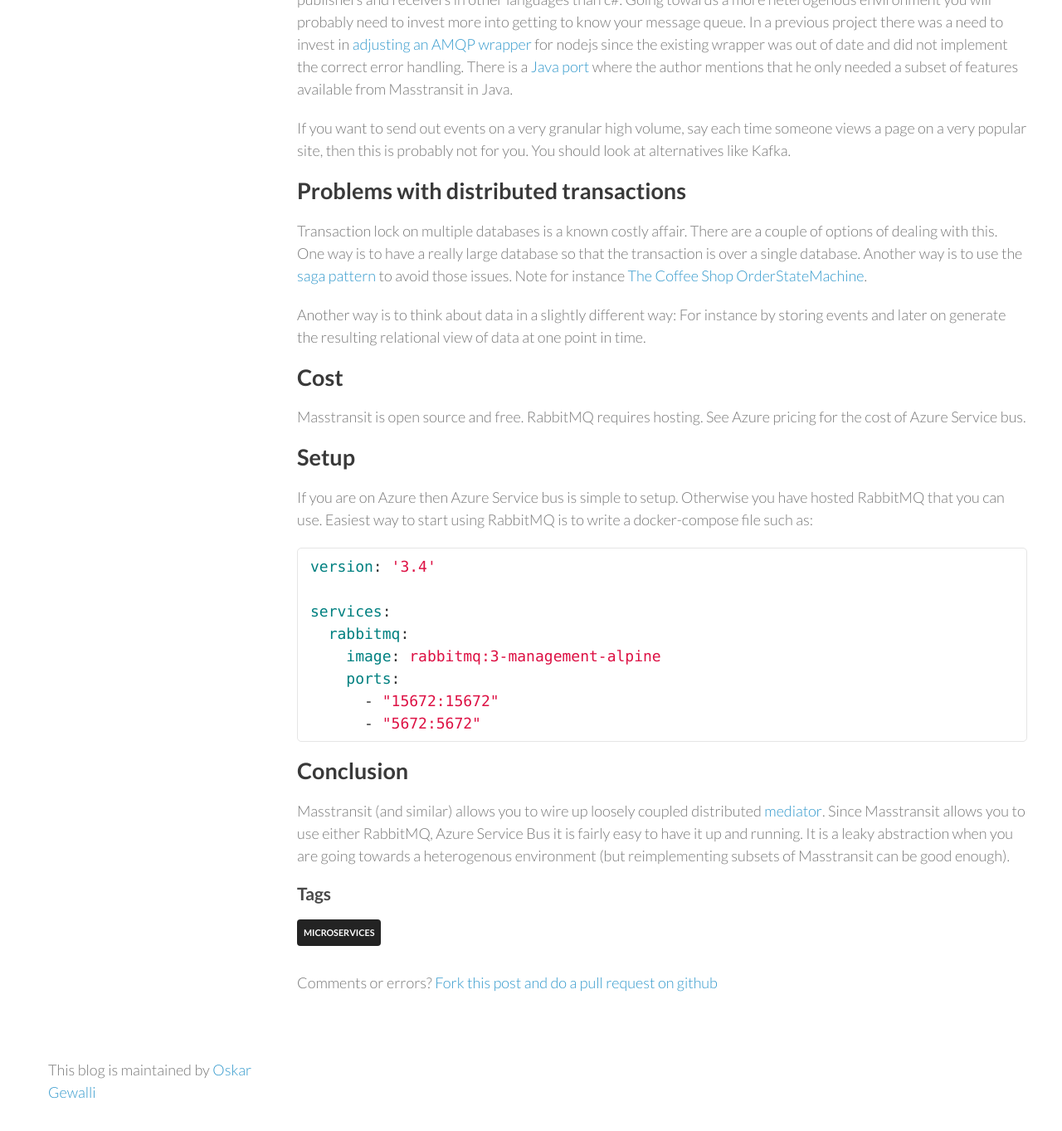
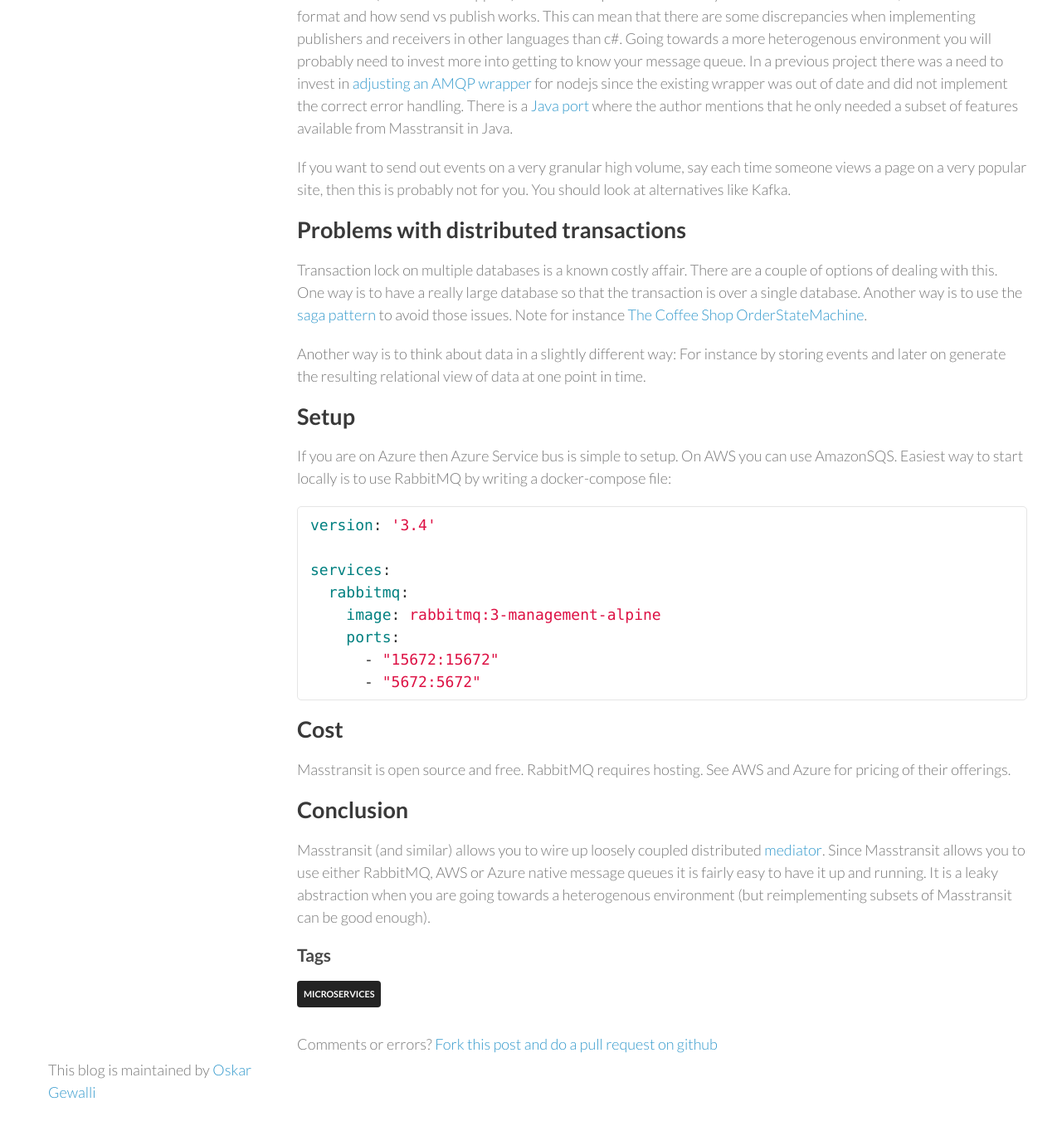
Before and after one commit to wallymathieu/assertfail, a Jekyll site: the page built from _posts/2019-09-02-Masstransit.md, in a window 1280 px wide and 1400 px high, scrolled down 800 px. Shown: the top 1363 px of the window at 83% size. Built offline with Jekyll 4.4.1, drawn with Linux system fonts in a browser that asks for light colours; nearby versions of some CDN libraries; before the commit the page ends 2126 px from its top, so only the background shows below that; some of the changed text lies outside the part shown.

Commit message:
Subheader

````diff
--- a/_posts/2019-09-02-Masstransit.md
+++ b/_posts/2019-09-02-Masstransit.md
@@ -4,6 +4,8 @@
 date: 2019-09-02T12:09:59+03:00
 tags: microservices
 ---
+
+[Masstransit](https://github.com/MassTransit/) is a wrapper around message queues in order to simplify work on distributed applications using .NET.
 
 ## What is it good for
 
@@ -31,13 +33,9 @@
 
 Another way is to think about data in a slightly different way: For instance by storing events and later on generate the resulting relational view of data at one point in time.
 
-## Cost
-
-Masstransit is open source and free. RabbitMQ requires hosting. See Azure pricing for the cost of Azure Service bus.
-
 ## Setup
 
-If you are on Azure then Azure Service bus is simple to setup. Otherwise you have hosted RabbitMQ that you can use. Easiest way to start using RabbitMQ is to write a docker-compose file such as:
+If you are on Azure then Azure Service bus is simple to setup. On AWS you can use AmazonSQS. Easiest way to start locally is to use RabbitMQ by writing a docker-compose file:
 
 ```yml
 version: '3.4'
@@ -50,6 +48,10 @@
       - "5672:5672"
 ```
 
+## Cost
+
+Masstransit is open source and free. RabbitMQ requires hosting. See AWS and Azure for pricing of their offerings.
+
 ## Conclusion
 
-Masstransit (and similar) allows you to wire up loosely coupled distributed [mediator](https://en.wikipedia.org/wiki/Mediator_pattern). Since Masstransit allows you to use either RabbitMQ, Azure Service Bus it is fairly easy to have it up and running. It is a leaky abstraction when you are going towards a heterogenous environment (but reimplementing subsets of Masstransit can be good enough).
+Masstransit (and similar) allows you to wire up loosely coupled distributed [mediator](https://en.wikipedia.org/wiki/Mediator_pattern). Since Masstransit allows you to use either RabbitMQ, AWS or Azure native message queues it is fairly easy to have it up and running. It is a leaky abstraction when you are going towards a heterogenous environment (but reimplementing subsets of Masstransit can be good enough).
````
